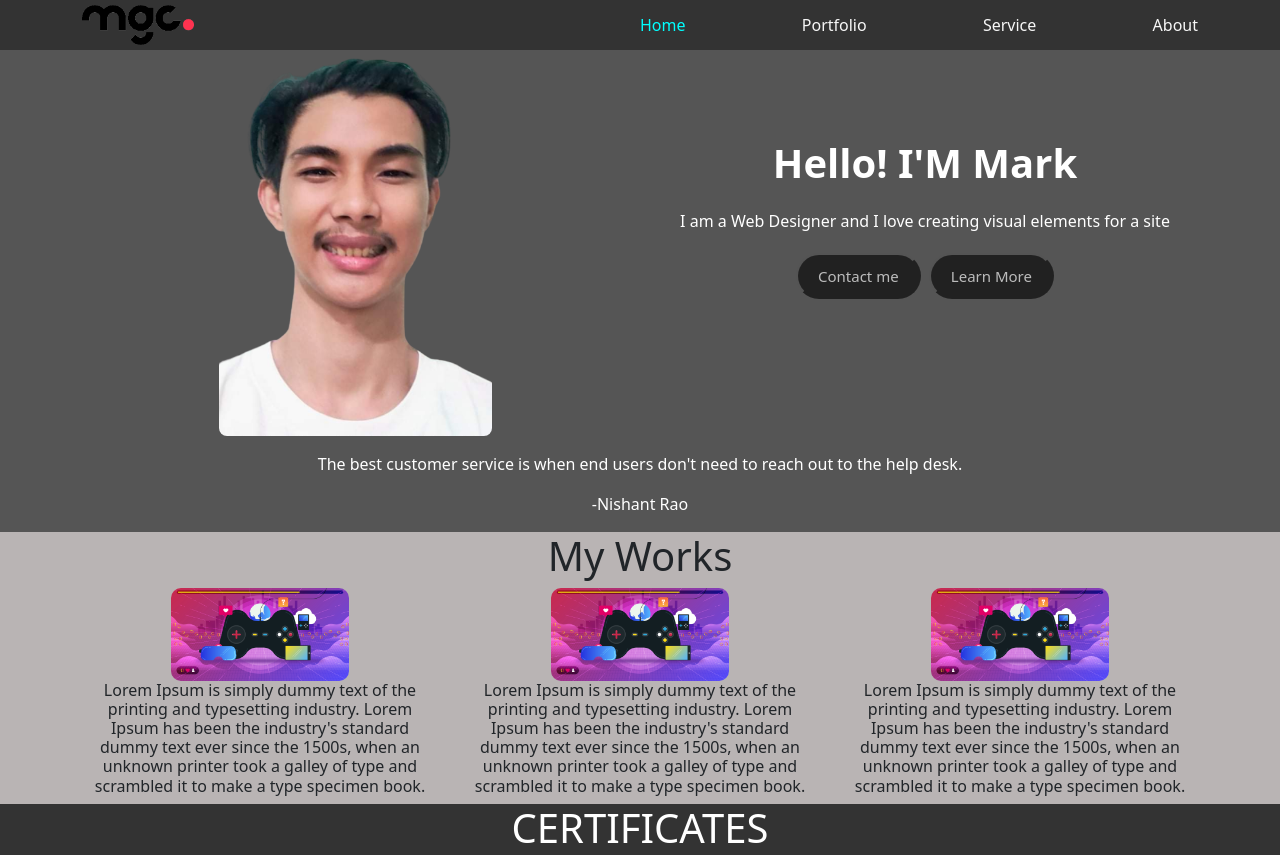
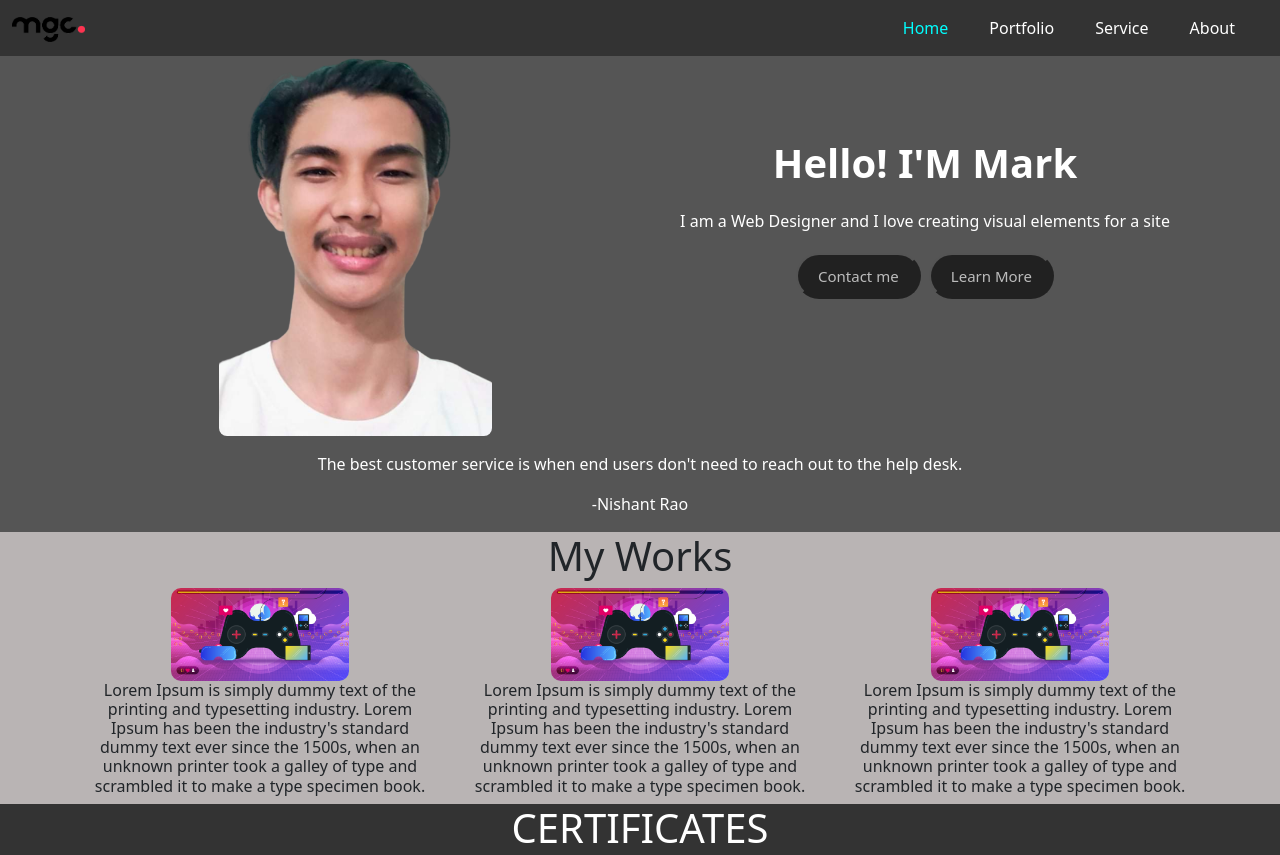
Before and after one commit to MarkCbagbag/portfolio, a plain HTML site: page index.html in a window 1280 px wide. Shown: the top 855 px of the page. Drawn offline with nearby package versions, Linux system fonts and the light colour scheme.

Commit message:
Add files via upload

```diff
--- a/New folder/style.css
+++ b/New folder/style.css
@@ -1,25 +1,19 @@
-
-.navbar {
-    list-style-type: none;
-    margin: 0;
-    padding: 0;
-    background-color: #333;
-    width: 100%;
-    height: 50px;
-  }
-li a {
-    color: rgb(247, 247, 247);
-    text-decoration: none;
-  }
-
-  * {
+ * {
     scroll-behavior: smooth;
 }
-
-.active {
-    background-color: #333;
-  }
-
+#nav{
+ background-color: #333;
+}
+#n-color, .active{
+  color: white;
+  margin-right: 25px;
+}
+.active{
+  color: aqua!important;
+}
+#n-color:hover{
+  color: aqua;
+}
 /* Hero section styling */
 #home {
 
--- a/index.html
+++ b/index.html
@@ -9,32 +9,37 @@
     <!-- Bootstrap CDN -->
     <link rel="stylesheet" href="https://cdn.jsdelivr.net/npm/bootstrap@5.2.3/dist/css/bootstrap.min.css"
         integrity="sha384-rbsA2VBKQhggwzxH7pPCaAqO46MgnOM80zW1RWuH61DGLwZJEdK2Kadq2F9CUG65" crossorigin="anonymous">
-        <script src="https://cdn.jsdelivr.net/npm/bootstrap@5.3.2/dist/js/bootstrap.bundle.min.js"></script>
+
 </head>
 
 <body>
     <!-- Navbar section -->
-    <section id="Navbar">
-        <nav class="align-items-center text-center navbar navbar-expand-lg fixed-top ">
-            <div class="container">
-                <img src="img/images-removebg-preview.png" alt="" style="width: 10%;">
-                <button class="navbar-toggler" type="button" data-bs-toggle="collapse"
-                    data-bs-target="#navbarSupportedContent" aria-controls="navbarSupportedContent"
-                    aria-expanded="false" aria-label="Toggle navigation">
+    <nav id="nav" class="navbar navbar-expand-lg bg-body-tertiary fixed-top">
+        <div class="container-fluid">
+          <a class="navbar-brand" href="#">
+            <img src="./img/images-removebg-preview.png" alt="" style="width: 20%;">
+          </a>
+          <button class="navbar-toggler" type="button" data-bs-toggle="collapse" data-bs-target="#navbarNav" aria-controls="navbarNav" aria-expanded="false" aria-label="Toggle navigation">
             <span class="navbar-toggler-icon"></span>
           </button>
-                <div class="collapse navbar-collapse" id="navbar" style="padding-left: 40%;">
-                    <ul class="navbar">
-                        <li><a class="active" href="#home">Home</a></li>
-                        <li><a href="#Work">Portfolio</a></li>
-                        <li><a href="#Service">Service</a></li>
-                        <li><a href="#About">About</a></li>
+          <div class="collapse navbar-collapse" id="navbarNav" style="padding-left: 40%;">
+            <ul class="navbar-nav">
+              <li class="nav-item">
+                <a class="nav-link active" aria-current="page" href="#home">Home</a>
+              </li>
+              <li class="nav-item">
+                <a id="n-color" class="nav-link" href="#Work">Portfolio</a>
+              </li>
+              <li class="nav-item">
+                <a id="n-color" class="nav-link" href="#Service">Service</a>
+              </li>
+              <li class="nav-item">
+                <a id="n-color" class="nav-link" href="#About">About</a>
+              </li>
             </ul>
           </div>
-
         </div>
       </nav>
-    </section>
 
     <!-- Hero section -->
     <section id="home">
@@ -157,6 +162,8 @@
 
     </section>
 </div>
+
+<script src="https://cdn.jsdelivr.net/npm/bootstrap@5.3.2/dist/js/bootstrap.bundle.min.js" integrity="sha384-C6RzsynM9kWDrMNeT87bh95OGNyZPhcTNXj1NW7RuBCsyN/o0jlpcV8Qyq46cDfL" crossorigin="anonymous"></script>
 </body>
 
 </html>
```
Lines whose indentation alone changed are shown as unchanged.
